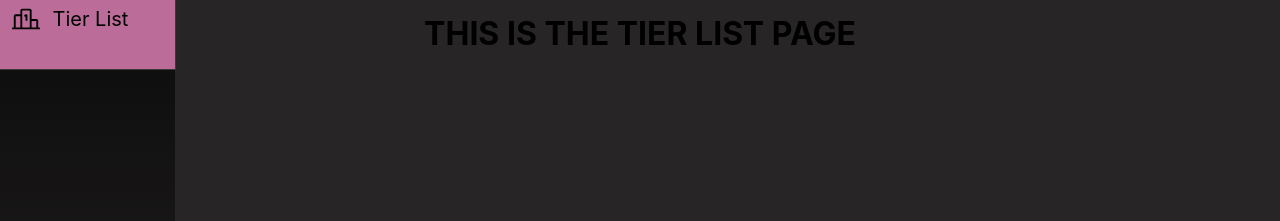
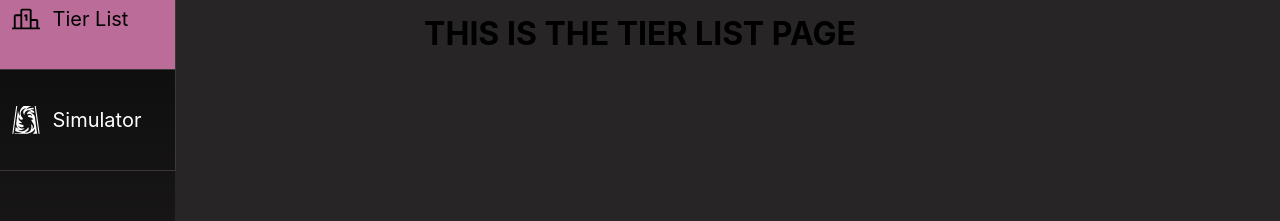
Before and after one commit to glznn/exedra-app, a React (Create React App) app: page /tierlist in a window 1280 px wide. Shown: the part 310-531 px from the top of the page. Built offline with nearby package versions, Linux system fonts and the light colour scheme.

Commit message:
Added Simulator to Sidebar

```diff
--- a/src/SidebarData.js
+++ b/src/SidebarData.js
@@ -2,6 +2,8 @@ import React from 'react'
 import { LiaHomeSolid } from "react-icons/lia";
 import { PiRanking } from "react-icons/pi";
 import { LuSparkle } from "react-icons/lu";
+import { GiMagicPortal } from "react-icons/gi";
+
 
 
 export const SidebarData = [
@@ -20,4 +22,9 @@ export const SidebarData = [
         icon: <PiRanking />,
         link: "/tierlist"
     },
+    {
+        title: "Simulator",
+        icon: <GiMagicPortal />,
+        link: "/simulator"
+    }
 ]
```
